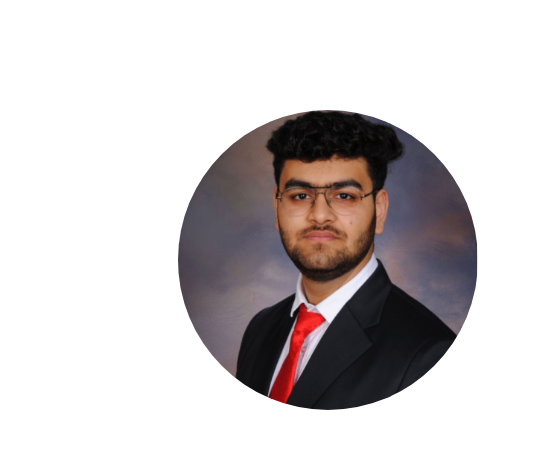
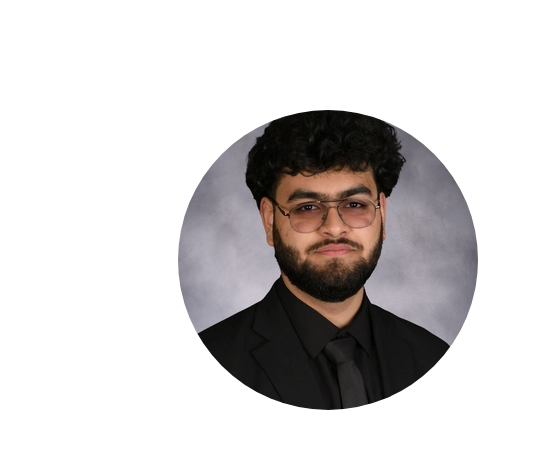
Before and after one commit to karank2512/Portfolio-Website, a plain HTML site: page index.html in a window 1280 px wide. Shown: the part 224-684 px from the top of the page, 118-674 px from the left. Drawn offline with Linux system fonts and the light colour scheme.

Commit message:
Updated Resume and Picture

```diff
--- a/index.html
+++ b/index.html
@@ -39,7 +39,7 @@
     </nav>
     <section id="profile">
         <div class="section__pic-container">
-            <img src="./assets/Karan Professional Photo.png" alt="Karan Kapur profile picture" />
+            <img src="./assets/Karan Professional Photo.jpg" alt="Karan Kapur profile picture" />
         </div>
         <div class="section__text">
             <p class="section__text__p1">Hello, I'm</p>
--- a/style.css
+++ b/style.css
@@ -174,12 +174,11 @@ section {
     margin: auto 0;
     overflow: hidden;
     border-radius: 50%;
-
 }
 
 .section__pic-container img {
     width: 100%;
-    height: 100%;
+    height: 100;
     object-fit: cover;
 }
 
```
Also changed, not shown: assets/Karan Professional Photo.jpg (added), assets/Karan Professional Photo.png (deleted), 3 other files.
